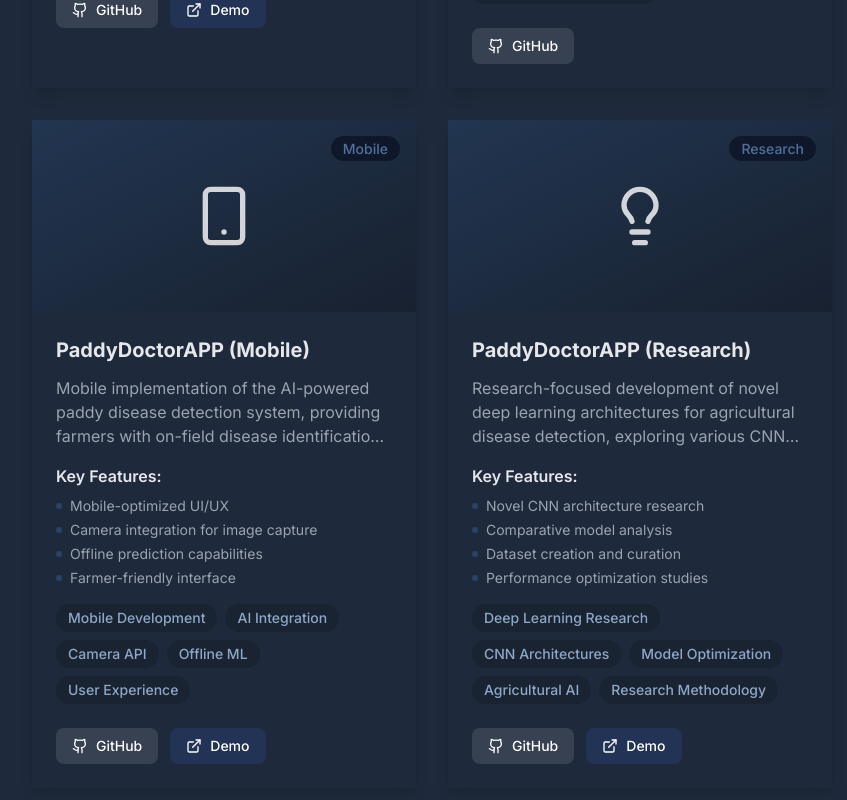
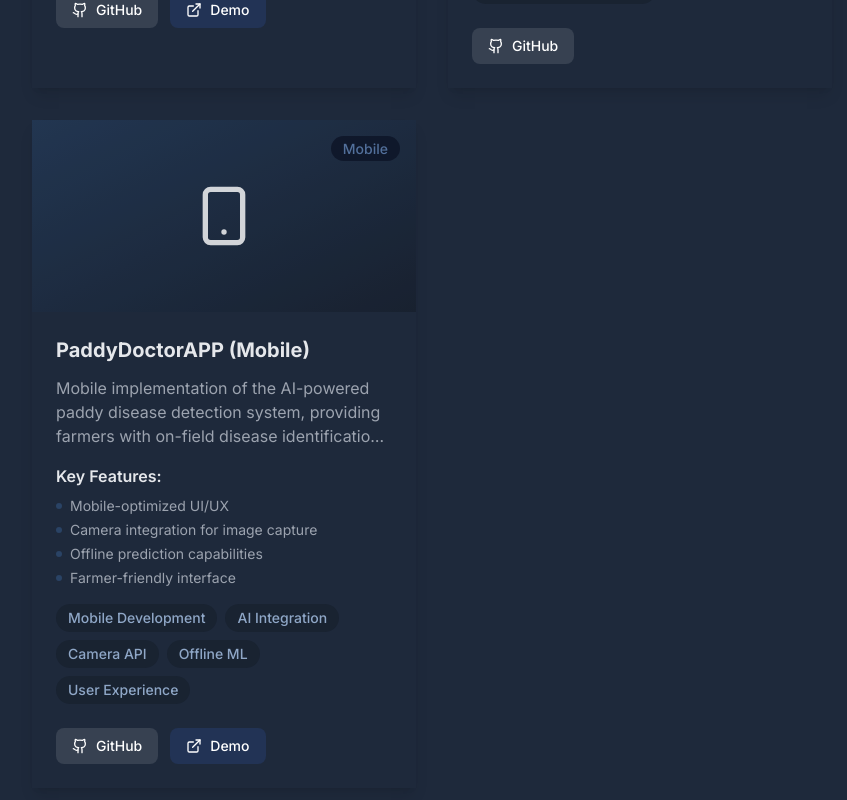
Before and after one commit to Dheerajvarma1/Portfolio, a Next.js app: page / in a window 1280 px wide. Shown: the part 8460-9260 px from the top of the page, without its empty margins (0-847 px from the left). Built offline with nearby package versions, Linux system fonts and the light colour scheme.

Commit message:
projectchange

```diff
--- a/components/projects.tsx
+++ b/components/projects.tsx
@@ -27,8 +27,7 @@ const filters = [
   { id: 'computer-vision', name: 'Computer Vision' },
   { id: 'nlp-rag', name: 'NLP/RAG' },
   { id: 'web', name: 'Web Development' },
-  { id: 'mobile', name: 'Mobile' },
-  { id: 'research', name: 'Research' }
+  { id: 'mobile', name: 'Mobile' }
 ]
 
 const projects = [
@@ -137,23 +136,6 @@ const projects = [
     technologies: ["Mobile Development", "AI Integration", "Camera API", "Offline ML", "User Experience"],
     category: "mobile",
     icon: Smartphone,
-    github: "https://github.com/Dheerajvarma1/PaddyDoctorAPP",
-    demo: "https://www.youtube.com/watch?v=oF2EVdqZTg4"
-  },
-
-  // Research Projects
-  {
-    title: "PaddyDoctorAPP (Research)",
-    description: "Research-focused development of novel deep learning architectures for agricultural disease detection, exploring various CNN models and optimization techniques for enhanced accuracy.",
-    features: [
-      "Novel CNN architecture research",
-      "Comparative model analysis",
-      "Dataset creation and curation",
-      "Performance optimization studies"
-    ],
-    technologies: ["Deep Learning Research", "CNN Architectures", "Model Optimization", "Agricultural AI", "Research Methodology"],
-    category: "research",
-    icon: Lightbulb,
     github: "https://github.com/Dheerajvarma1/PaddyDoctorAPP",
     demo: "https://www.youtube.com/watch?v=oF2EVdqZTg4"
   }
```
